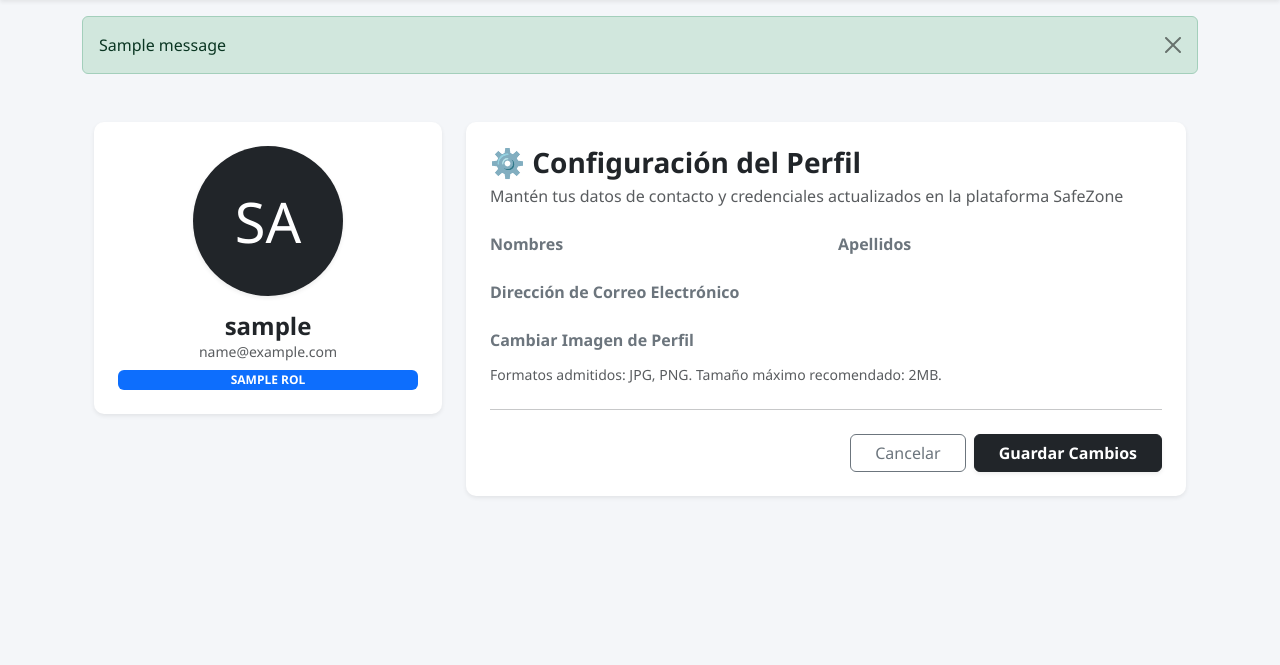
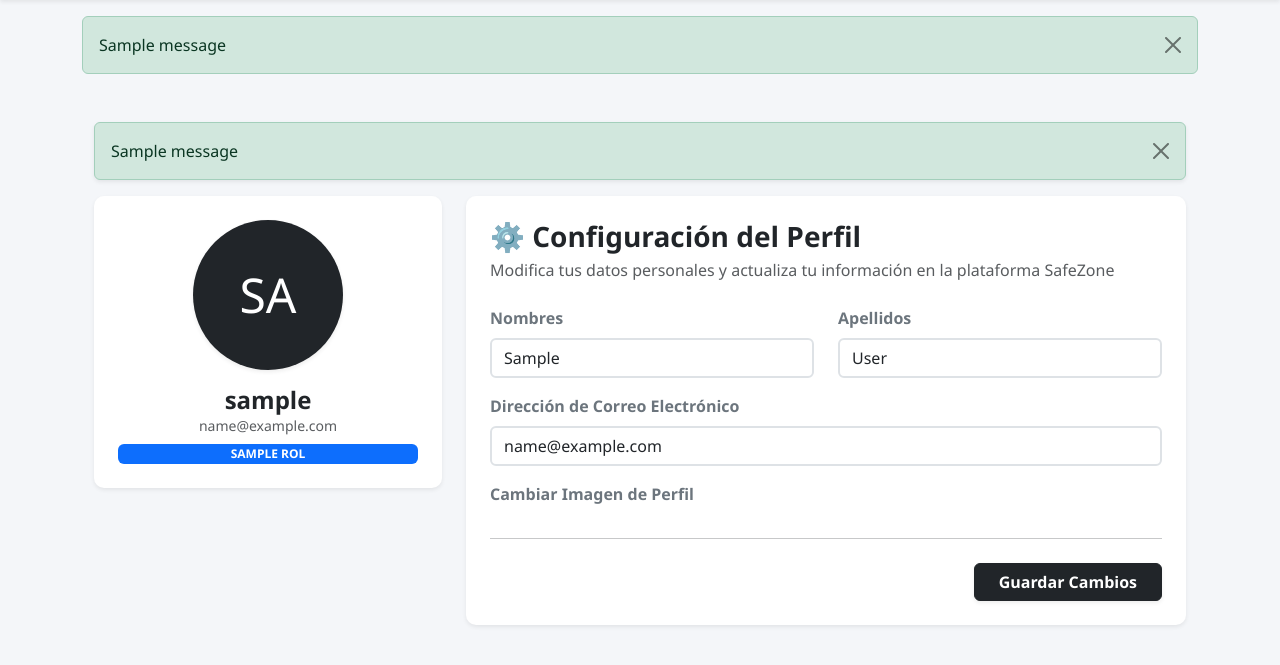
Before and after one commit to jhoanceballos/MI_PROYECTO, a Django app: page /perfil/ in a window 1280 px wide. Shown: the part 58-723 px from the top of the page. Run offline with Django 4.2, Linux system fonts and the light colour scheme; a user stored in the database is signed in; tables that the repository leaves empty hold one stand-in row (values such as "Sample post"); one stand-in notice (Sample message) is shown; parts of the project's set-up code (start-up, migrations or seed data) failed here and were passed over; some libraries are stand-ins or nearby versions.

Commit message:
actulizacion requisitos

```diff
--- a/core/forms.py
+++ b/core/forms.py
@@ -1,37 +1,23 @@
 from django import forms
 from .models import Usuario
-from django.shortcuts import render, redirect
-from django.contrib.auth.decorators import login_required
-from django.contrib import messages
-from core.forms import EditarPerfilForm
-# ==========================================
-# SECCIÓN: BASE DE DATOS Y CONEXIÓN DE MODELOS
-# ==========================================
-# En esta sección mapeamos la estructura de los formularios directamente con
-# nuestro modelo personalizado de base de datos 'Usuario'.
 
 # ==========================================
-# SECCIÓN: FORMULARIO DE REGISTRO
+# # SECCIÓN: FORMULARIOS DEL SISTEMA SAFEZONE
 # ==========================================
+
 class RegisterForm(forms.ModelForm):
-    password = forms.CharField(
-        widget=forms.PasswordInput(attrs={'class': 'form-control', 'placeholder': 'Contraseña'}),
-        label="Contraseña"
-    )
-
+    """ Formulario base para el registro de nuevos usuarios """
     class Meta:
         model = Usuario
-        # 🛡️ Solo exponemos campos públicos seguros. El rol se quita para asignarse automáticamente por detrás.
-        fields = ['username', 'correo', 'password']
+        fields = ['username', 'password', 'email']
         widgets = {
-            'username': forms.TextInput(attrs={'class': 'form-control', 'placeholder': 'Nombre de Usuario'}),
-            'correo': forms.EmailInput(attrs={'class': 'form-control', 'placeholder': 'Correo Electrónico'}),
+            'username': forms.TextInput(attrs={'class': 'form-control'}),
+            'password': forms.PasswordInput(attrs={'class': 'form-control'}),
+            'email': forms.EmailInput(attrs={'class': 'form-control'}),
         }
 
-# ==========================================
-# SECCIÓN: FORMULARIO DE LOGIN
-# ==========================================
 class LoginForm(forms.Form):
+    """ Formulario para la autenticación de usuarios """
     username = forms.CharField(
         widget=forms.TextInput(attrs={'class': 'form-control', 'placeholder': 'Usuario o Correo'}),
         label="Usuario o Correo"
@@ -41,24 +27,18 @@
         label="Contraseña"
     )
 
-# ==========================================
-# SECCIÓN: FORMULARIO DE PERFIL DE USUARIO
-# ==========================================
 class UserEditForm(forms.ModelForm):
-    """ Formulario encargado de permitir al usuario actualizar sus datos desde su perfil """
+    """ Formulario genérico de edición rápida """
     class Meta:
         model = Usuario
-        fields = ['username', 'correo']
+        fields = ['username', 'email']
         widgets = {
             'username': forms.TextInput(attrs={'class': 'form-control'}),
-            'correo': forms.EmailInput(attrs={'class': 'form-control'}),
+            'email': forms.EmailInput(attrs={'class': 'form-control'}),
         }
-# ==========================================
-# # SECCIÓN: FORMULARIOS DE PERFIL DE USUARIO
-# ==========================================
 
 class EditarPerfilForm(forms.ModelForm):
-    """ Formulario para la actualización de datos personales en el perfil """
+    """ Formulario completo para actualizar nombres, apellidos, correo y foto """
     class Meta:
         model = Usuario
         fields = ['first_name', 'last_name', 'email', 'foto_perfil']
--- a/core/views.py
+++ b/core/views.py
@@ -1,19 +1,15 @@
-from django.shortcuts import render, redirect
+from django.shortcuts import render, redirect, get_object_or_404
 from django.contrib import messages
 from django.contrib.auth import authenticate, login as auth_login, logout as auth_logout
 from django.contrib.auth.decorators import login_required
 from django.views.decorators.cache import never_cache
 from django.http import JsonResponse, HttpResponseForbidden
-from .forms import RegisterForm, LoginForm, UserEditForm
+
 from .models import Usuario, Rol
-from django.shortcuts import render, redirect, get_object_or_404
-from django.contrib.auth.decorators import login_required
-from django.views.decorators.cache import never_cache
-from django.contrib import messages
-from core.models import Usuario, Rol
+from .forms import RegisterForm, LoginForm, UserEditForm, EditarPerfilForm
 
 # ==========================================
-# SECCIÓN: BASE DE DATOS Y CONEXIÓN DE MODELOS
+# # SECCIÓN: DECORADORES Y CONTROL DE ACCESO
 # ==========================================
 def admin_required(view_func):
     """ Valida a nivel de Base de Datos si el rol asociado cuenta con privilegios administrativos """
@@ -29,7 +25,7 @@
     return redirect('login')
 
 # ==========================================
-# SECCIÓN: FORMULARIO DE LOGIN
+# # SECCIÓN: AUTENTICACIÓN Y REGISTRO
 # ==========================================
 def login_view(request):
     if request.user.is_authenticated:
@@ -66,9 +62,6 @@
     auth_logout(request)
     return redirect('login')
 
-# ==========================================
-# SECCIÓN: FORMULARIO DE REGISTRO
-# ==========================================
 def register_view(request):
     if request.user.is_authenticated:
         return redirect('home')
@@ -80,7 +73,6 @@
             correo = form.cleaned_data.get('correo')
             password = form.cleaned_data.get('password')
 
-            # Asignación automática segura consultando la entidad Rol
             rol_por_defecto, created = Rol.objects.get_or_create(nombre='Usuario Común')
 
             user = Usuario(
@@ -99,21 +91,17 @@
         form = RegisterForm()
     return render(request, 'login.html', {'form': form})
 
-## ==========================================
-# # SECCIÓN: INTERFAZ / VISTAS DE ADMINISTRACIÓN
 # ==========================================
-
+# # SECCIÓN: SISTEMA DE CONTROL / PANEL ADMIN
+# ==========================================
 @login_required(login_url='login')
 @never_cache
 def admin_panel_view(request):
-    """ Despliega el panel de control y procesa la actualización de roles en sitio """
-
-    # Capa de Seguridad Backend: Si el usuario no tiene rol o no es Administrador, rebota a Home
+    """ Despliega el panel de control y procesa la actualización de roles """
     if not request.user.rol or request.user.rol.nombre != 'Administrador':
         messages.error(request, "Acceso denegado: No cuenta con permisos administrativos.")
         return redirect('home')
 
-    # Procesar la actualización del rol (Petición POST desde el modal)
     if request.method == 'POST':
         usuario_id = request.POST.get('usuario_id')
         rol_id = request.POST.get('rol_id')
@@ -127,7 +115,6 @@
         messages.success(request, f"El rol de {usuario_editar.username} ha sido actualizado a {nuevo_rol.nombre}.")
         return redirect('admin_panel')
 
-    # Extracción de datos para la tabla y los formularios modales
     usuarios_sistema = Usuario.objects.all().select_related('rol').order_by('id')
     roles_sistema = Rol.objects.all()
 
@@ -135,10 +122,10 @@
         'usuarios': usuarios_sistema,
         'roles': roles_sistema
     }
+    return render(request, 'admin_panel.html', context)
 
-    return render(request, 'admin_panel.html', context)
 # ==========================================
-# SECCIÓN: FORMULARIO DE PERFIL DE USUARIO
+# # SECCIÓN: VISTAS DE USUARIO Y PERFIL
 # ==========================================
 @login_required(login_url='login')
 @never_cache
@@ -146,15 +133,29 @@
     return render(request, 'home.html')
 
 @login_required(login_url='login')
-@never_cache
 def perfil_view(request):
-    usuario_actual = request.user
-    form = UserEditForm(instance=usuario_actual)
-    return render(request, 'perfil.html', {'usuario': usuario_actual, 'form': form})
+    """ Muestra el perfil actual y procesa la actualización de datos con subida de archivos """
+    usuario = request.user
+
+    if request.method == 'POST':
+        form = EditarPerfilForm(request.POST, request.FILES, instance=usuario)
+        if form.is_valid():
+            form.save()
+            messages.success(request, "¡Tu perfil ha sido actualizado con éxito!")
+            return redirect('perfil')
+    else:
+        form = EditarPerfilForm(instance=usuario)
+
+    context = {
+        'form': form,
+        'usuario': usuario
+    }
+    return render(request, 'perfil.html', context)
 
 @login_required(login_url='login')
 @never_cache
 def editar_perfil_view(request):
+    """ Endpoint asíncrono secundario para actualizaciones rápidas vía AJAX """
     if request.method == "POST" and request.headers.get('x-requested-with') == 'XMLHttpRequest':
         form = UserEditForm(request.POST, instance=request.user)
         if form.is_valid():
--- a/requirements.txt
+++ b/requirements.txt
@@ -1,2 +1,3 @@
 Django==4.2.0
 mysqlclient==2.2.4
+Pillow==10.3.0
--- a/template/perfil.html
+++ b/template/perfil.html
@@ -2,6 +2,15 @@
 
 {% block content %}
 <div class="container mt-5">
+    {% if messages %}
+        {% for message in messages %}
+            <div class="alert alert-{% if message.tags == 'error' %}danger{% else %}{{ message.tags }}{% endif %} alert-dismissible fade show shadow-sm" role="alert">
+                {{ message }}
+                <button type="button" class="btn-close" data-bs-dismiss="alert" aria-label="Close"></button>
+            </div>
+        {% endfor %}
+    {% endif %}
+
     <div class="row">
         <div class="col-md-4 mb-4">
             <div class="card shadow-sm border-0 text-center p-4">
@@ -9,14 +18,14 @@
                     {% if usuario.foto_perfil %}
                         <img src="{{ usuario.foto_perfil.url }}" alt="Foto de {{ usuario.username }}" class="rounded-circle img-thumbnail shadow-sm" style="width: 150px; height: 150px; object-fit: cover;">
                     {% else %}
-                        <div class="rounded-circle bg-dark text-white d-inline-flex align-items-center justify-content-center shadow-sm" style="width: 150px; height: 150px; font-size: 3.5rem;">
+                        <div class="rounded-circle bg-dark text-white d-inline-flex align-items-center justify-content-center shadow-sm" style="width: 150px; height: 150px; font-size: 3rem;">
                             {{ usuario.username|slice:":2"|upper }}
                         </div>
                     {% endif %}
                 </div>
                 <h4 class="fw-bold text-dark m-0">{{ usuario.username }}</h4>
-                <p class="text-muted small mb-2">{{ usuario.email }}</p>
-                <span class="badge bg-primary px-3 py-1.5 text-uppercase fs-7">
+                <p class="text-muted small mb-2">{{ usuario.email|default:"Sin correo asignado" }}</p>
+                <span class="badge bg-primary px-3 py-1.5 text-uppercase">
                     {{ usuario.rol.nombre|default:"Usuario" }}
                 </span>
             </div>
@@ -25,7 +34,7 @@
         <div class="col-md-8">
             <div class="card shadow-sm border-0 p-4">
                 <h3 class="fw-bold text-dark mb-1">⚙️ Configuración del Perfil</h3>
-                <p class="text-muted mb-4">Mantén tus datos de contacto y credenciales actualizados en la plataforma SafeZone</p>
+                <p class="text-muted mb-4">Modifica tus datos personales y actualiza tu información en la plataforma SafeZone</p>
 
                 <form method="POST" enctype="multipart/form-data">
                     {% csrf_token %}
@@ -49,13 +58,11 @@
                     <div class="mb-4">
                         <label class="form-label fw-semibold text-secondary">Cambiar Imagen de Perfil</label>
                         {{ form.foto_perfil }}
-                        <div class="form-text text-muted">Formatos admitidos: JPG, PNG. Tamaño máximo recomendado: 2MB.</div>
                     </div>
 
                     <hr class="my-4">
 
                     <div class="d-flex justify-content-end gap-2">
-                        <a href="{% url 'home' %}" class="btn btn-outline-secondary px-4">Cancelar</a>
                         <button type="submit" class="btn btn-dark px-4 fw-semibold shadow-sm">Guardar Cambios</button>
                     </div>
                 </form>
```
